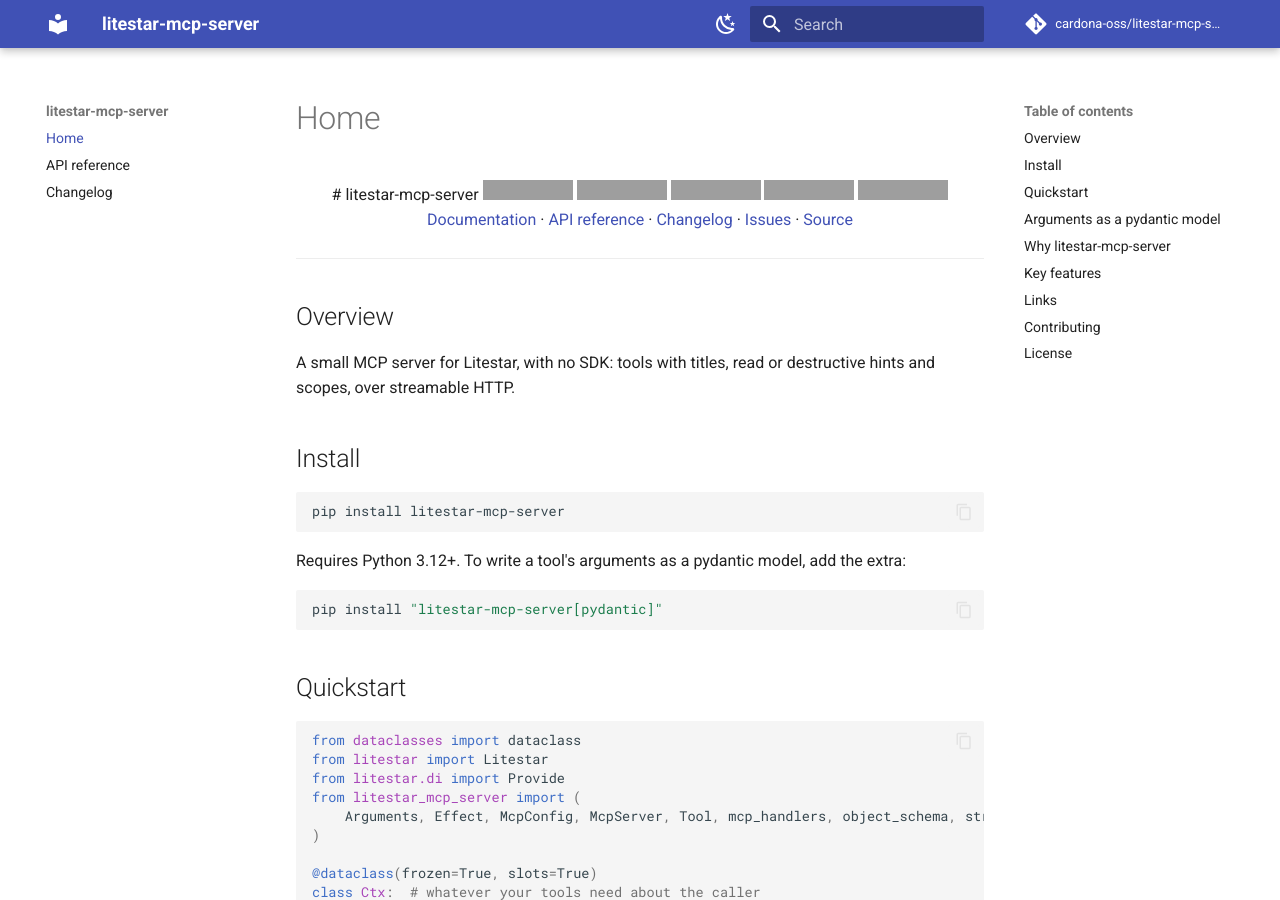
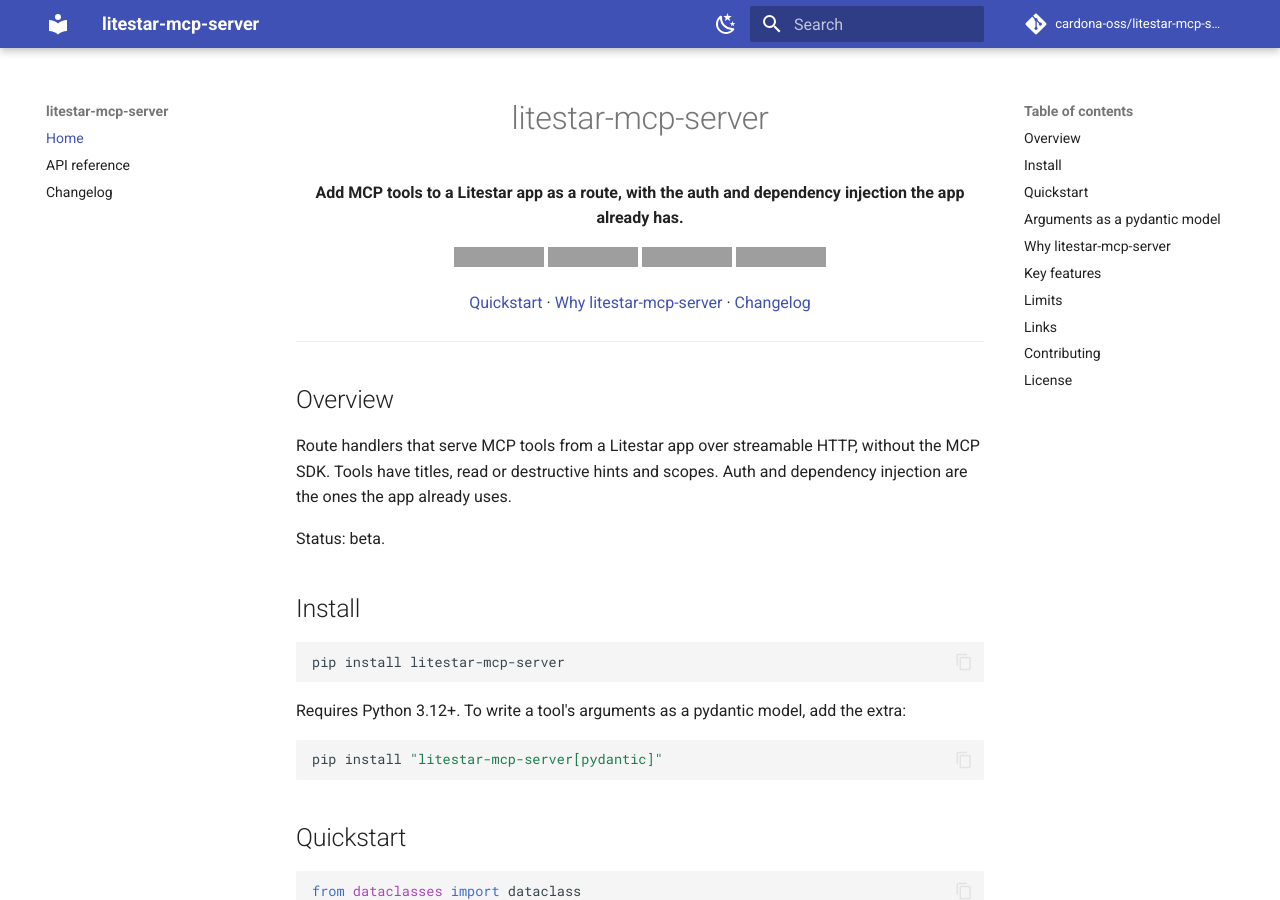
Before and after one commit to jorgeecardona/litestar-mcp-server, an MkDocs documentation site: the page built from docs/index.md, in a window 1280 px wide and 900 px high. Built offline with MkDocs 1.6.1 and Material for MkDocs 9.7.7, drawn with Linux system fonts in a browser that asks for light colours; comment, search, counter and statistics services are not loaded; some of the changed text lies outside the part shown; grey boxes are pictures that could not be loaded.

Commit message:
docs: README in the common form, one description everywhere

```diff
--- a/README.md
+++ b/README.md
@@ -1,27 +1,29 @@
-<div align="center">
+<h1 align="center">litestar-mcp-server</h1>
 
-# litestar-mcp-server
+<p align="center"><strong>Add MCP tools to a Litestar app as a route, with the auth and dependency injection the app already has.</strong></p>
 
-<a href="https://pypi.org/project/litestar-mcp-server/"><img alt="pypi" src="https://img.shields.io/pypi/v/litestar-mcp-server?label=pypi&labelColor=111"></a>
-<a href="https://pypi.org/project/litestar-mcp-server/"><img alt="python" src="https://img.shields.io/pypi/pyversions/litestar-mcp-server?label=python&labelColor=111"></a>
-<a href="https://cardona-oss.gitlab.io/litestar-mcp-server/"><img alt="docs" src="https://img.shields.io/badge/docs-cardona--oss.gitlab.io-c9a227?labelColor=111"></a>
-<a href="https://gitlab.com/cardona-oss/litestar-mcp-server/-/pipelines"><img alt="pipeline" src="https://img.shields.io/gitlab/pipeline-status/cardona-oss%2Flitestar-mcp-server?branch=main&label=pipeline&labelColor=111"></a>
-<a href="https://gitlab.com/cardona-oss/litestar-mcp-server/-/blob/main/LICENSE"><img alt="license" src="https://img.shields.io/badge/license-MIT-blue?labelColor=111"></a>
+<p align="center">
+  <a href="https://pypi.org/project/litestar-mcp-server/"><img alt="PyPI" src="https://img.shields.io/pypi/v/litestar-mcp-server?style=flat-square"></a>
+  <a href="https://pypi.org/project/litestar-mcp-server/"><img alt="Python versions" src="https://img.shields.io/pypi/pyversions/litestar-mcp-server?style=flat-square"></a>
+  <a href="https://gitlab.com/cardona-oss/litestar-mcp-server/-/pipelines"><img alt="Pipeline" src="https://img.shields.io/gitlab/pipeline-status/cardona-oss%2Flitestar-mcp-server?branch=main&style=flat-square"></a>
+  <a href="https://gitlab.com/cardona-oss/litestar-mcp-server/-/blob/main/LICENSE"><img alt="License: MIT" src="https://img.shields.io/badge/license-MIT-blue?style=flat-square"></a>
+</p>
 
-<a href="https://cardona-oss.gitlab.io/litestar-mcp-server/">Documentation</a> ·
-<a href="https://cardona-oss.gitlab.io/litestar-mcp-server/api/">API reference</a> ·
-<a href="https://gitlab.com/cardona-oss/litestar-mcp-server/-/blob/main/CHANGELOG.md">Changelog</a> ·
-<a href="https://gitlab.com/cardona-oss/litestar-mcp-server/-/issues">Issues</a> ·
-<a href="https://gitlab.com/cardona-oss/litestar-mcp-server">Source</a>
-
-</div>
+<p align="center">
+  <a href="https://gitlab.com/cardona-oss/litestar-mcp-server/-/blob/main/README.md#quickstart">Quickstart</a> ·
+  <a href="https://gitlab.com/cardona-oss/litestar-mcp-server/-/blob/main/README.md#why-litestar-mcp-server">Why litestar-mcp-server</a> ·
+  <a href="https://gitlab.com/cardona-oss/litestar-mcp-server/-/blob/main/CHANGELOG.md">Changelog</a>
+</p>
 
 ---
 
 ## Overview
 
-A small MCP server for Litestar, with no SDK: tools with titles, read or destructive hints and
-scopes, over streamable HTTP.
+Route handlers that serve MCP tools from a Litestar app over streamable HTTP, without the MCP SDK. Tools have
+titles, read or destructive hints and scopes. Auth and dependency injection are the ones the
+app already uses.
+
+Status: beta.
 
 ## Install
 
@@ -106,10 +108,14 @@ normal Litestar route, so auth, dependency injection and logging are the ones yo
 It also makes the connector-directory rules hard to forget: every tool needs a title of at most 64
 characters and an effect, and the hints come from the effect.
 
+Use the official SDK when you need resources, prompts, SSE streams or sessions. This library
+has tools only.
+
 ## Key features
 
 - Stateless streamable HTTP (2025-11-25, 2025-06-18, 2025-03-26): one JSON object per POST, 405 on GET.
-- `Effect.READ`, `ADDITIVE` or `DESTRUCTIVE` per tool, giving `readOnlyHint: true`, or `readOnlyHint: false` with `destructiveHint`.
+- `Effect.READ`, `ADDITIVE` or `DESTRUCTIVE` per tool, giving `readOnlyHint: true`, or
+  `readOnlyHint: false` with `destructiveHint`.
 - `title` at the top level and in `annotations`.
 - Per-tool `scope`, and per-caller `visible` (operator tools do not exist for others).
 - A tool can return text, images, sound or any binary file (`Blocks` of `TextContent`,
@@ -119,15 +125,16 @@ characters and an effect, and the hints come from the effect.
 - Typed argument getters, tiny JSON Schema helpers, frozen dataclasses throughout.
 - No SDK. Litestar and msgspec only; pydantic is an optional extra.
 
-Not included: resources, prompts, SSE streams, sessions. Tools only.
+## Limits
+
+- Resources, prompts, SSE streams and sessions are not built. Tools only.
+- The stateless protocol (one POST per call) means no server-initiated messages.
 
 ## Links
 
-- **Documentation:** https://cardona-oss.gitlab.io/litestar-mcp-server/
-- **Source:** https://gitlab.com/cardona-oss/litestar-mcp-server
-- **Issues:** https://gitlab.com/cardona-oss/litestar-mcp-server/-/issues
-- **PyPI:** https://pypi.org/project/litestar-mcp-server/
-- **Changelog:** [CHANGELOG.md](https://gitlab.com/cardona-oss/litestar-mcp-server/-/blob/main/CHANGELOG.md)
+- Repository: <https://gitlab.com/cardona-oss/litestar-mcp-server>
+- PyPI: <https://pypi.org/project/litestar-mcp-server/>
+- Changelog: [CHANGELOG.md](https://gitlab.com/cardona-oss/litestar-mcp-server/-/blob/main/CHANGELOG.md)
 
 ## Contributing
 
--- a/mkdocs.yml
+++ b/mkdocs.yml
@@ -1,5 +1,5 @@
 site_name: litestar-mcp-server
-site_description: "A small MCP server for Litestar, with no SDK: tools with titles, read or destructive hints and scopes, over streamable HTTP"
+site_description: Route handlers that serve MCP tools from a Litestar app over streamable HTTP, without the MCP SDK
 site_url: https://cardona-oss.gitlab.io/litestar-mcp-server/
 repo_url: https://gitlab.com/cardona-oss/litestar-mcp-server
 repo_name: cardona-oss/litestar-mcp-server
@@ -72,7 +72,7 @@ plugins:
             docstring_section_style: spacy
 
   - llmstxt:
-      markdown_description: "A small MCP server for Litestar, with no SDK: tools with titles, read or destructive hints and scopes, over streamable HTTP."
+      markdown_description: "Route handlers that serve MCP tools from a Litestar app over streamable HTTP, without the MCP SDK."
       full_output: llms-full.txt
       sections:
         Usage documentation:
--- a/moon.yml
+++ b/moon.yml
@@ -42,7 +42,7 @@ tasks:
 
   docs:
     command: 'uv run --extra docs mkdocs build --strict'
-    inputs: ['docs/**/*', 'mkdocs.yml', 'src/**/*.py']
+    inputs: ['docs/**/*', 'mkdocs.yml', 'README.md', 'CHANGELOG.md', 'src/**/*.py']
     outputs: ['site']
 
   # CI-side enforcement of "a src/ change carries a version bump" (the non-bypassable
--- a/pyproject.toml
+++ b/pyproject.toml
@@ -1,7 +1,7 @@
 [project]
 name = "litestar-mcp-server"
 dynamic = ["version"]  # the single source of truth is __version__ in src/litestar_mcp_server/__init__.py (see [tool.hatch.version])
-description = "A small MCP server for Litestar, with no SDK: tools with titles, read or destructive hints and scopes, over streamable HTTP"
+description = "Route handlers that serve MCP tools from a Litestar app over streamable HTTP, without the MCP SDK"
 readme = "README.md"
 requires-python = ">=3.12"
 license = "MIT"
```
Also changed, not shown: other parts of README.md (+1 -1 lines).
